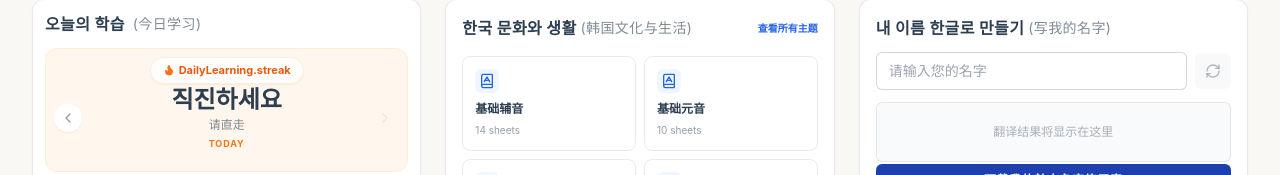
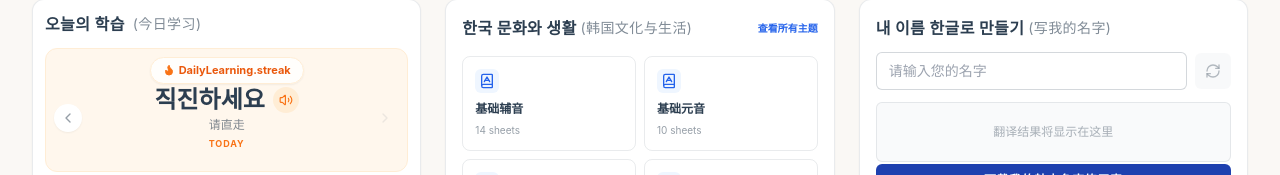
Before and after one commit to nohyk81-ux/writehangul, a Next.js app: page /cn in a window 1280 px wide. Shown: the part 405-580 px from the top of the page. Built offline with nearby package versions, Linux system fonts and the light colour scheme; a web font is replaced by a local one.

Commit message:
Add TTS audio play button to DailyLearningCard

```diff
--- a/src/components/DailyLearningCard.tsx
+++ b/src/components/DailyLearningCard.tsx
@@ -3,7 +3,7 @@
 import { usePracticeStore } from '@/store';
 import { useTranslations, useLocale } from 'next-intl';
 import { dailyContentMap } from '@/data/dailyContent';
-import { ChevronLeft, ChevronRight, Flame } from 'lucide-react';
+import { ChevronLeft, ChevronRight, Flame, Volume2 } from 'lucide-react';
 import { useEffect, useState } from 'react';
 
 export default function DailyLearningCard() {
@@ -83,6 +83,15 @@ export default function DailyLearningCard() {
     setPdfGenerating(true);
   };
 
+  const playAudio = (text: string) => {
+    if (typeof window !== 'undefined' && window.speechSynthesis) {
+      const utterance = new SpeechSynthesisUtterance(text);
+      utterance.lang = 'ko-KR';
+      utterance.rate = 0.8;
+      window.speechSynthesis.speak(utterance);
+    }
+  };
+
   return (
     <div className="bg-white rounded-xl shadow-sm border border-muk/10 p-3 flex flex-col">
       <h2 className="text-base font-bold text-muk mb-1 flex items-center gap-2 uppercase tracking-wide">
@@ -108,7 +117,16 @@ export default function DailyLearningCard() {
           <div className="flex flex-col items-center flex-1 mx-2 text-center">
             {content ? (
               <>
-                <span className="text-2xl font-bold text-muk mb-0.5 leading-tight">{content.hangul}</span>
+                <div className="flex items-center justify-center gap-2 mb-0.5">
+                  <span className="text-2xl font-bold text-muk leading-tight">{content.hangul}</span>
+                  <button
+                    onClick={() => playAudio(content.hangul)}
+                    className="text-orange-500 hover:text-orange-600 bg-orange-100 hover:bg-orange-200 p-1.5 rounded-full transition-colors flex-shrink-0"
+                    title="Listen to pronunciation"
+                  >
+                    <Volume2 size={14} />
+                  </button>
+                </div>
                 <span className="text-xs text-muk/60 font-medium">{translation}</span>
               </>
             ) : (
```
